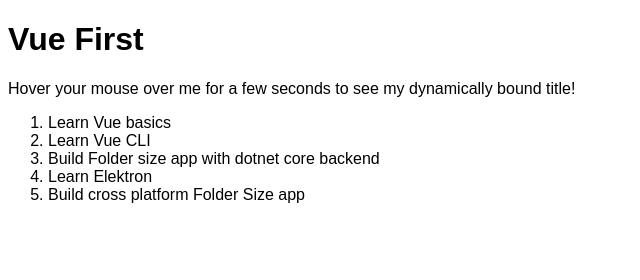
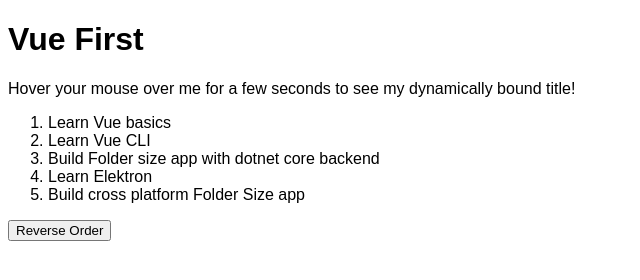
Before and after one commit to fireydude/todo-planner, a plain HTML site: page index.html in a window 1280 px wide. Shown: the whole page, without its empty margins (0-640 px from the left). Drawn offline with nearby package versions, Linux system fonts and the light colour scheme.

Commit message:
button click

```diff
--- a/index.html
+++ b/index.html
@@ -23,6 +23,7 @@
                 {{ todo.message }}
             </li>
         </ol>
+        <button v-on:click="reverseList">Reverse Order</button>
     </div>
     <script src="main.js"></script>
 
--- a/main.js
+++ b/main.js
@@ -9,5 +9,21 @@
           { message: "learn Elektron" },
           { message: "build cross platform Folder Size app" },
       ]
+    },
+    methods: {
+        reverseList: function() {
+
+            let reversedList = [];
+            console.log(this.list.length);
+            for(i = this.list.length-1; i >= 0; i = i-1)
+            {
+                console.log('list item: ', this.list[i]);
+                reversedList.push({
+                    message: this.list[i].message
+                });
+            }
+            this.list = reversedList;
+            console.log(this.list.length);
+        }
     }
   });
```
